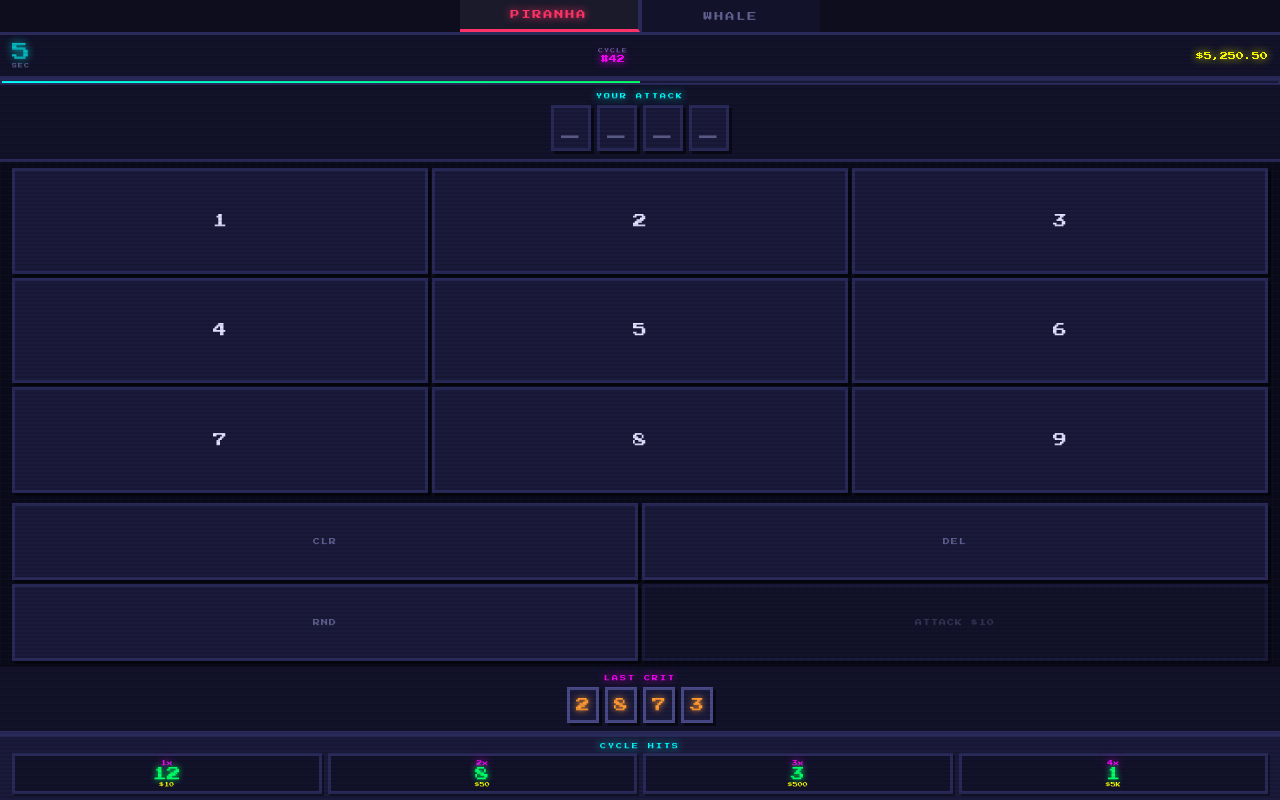
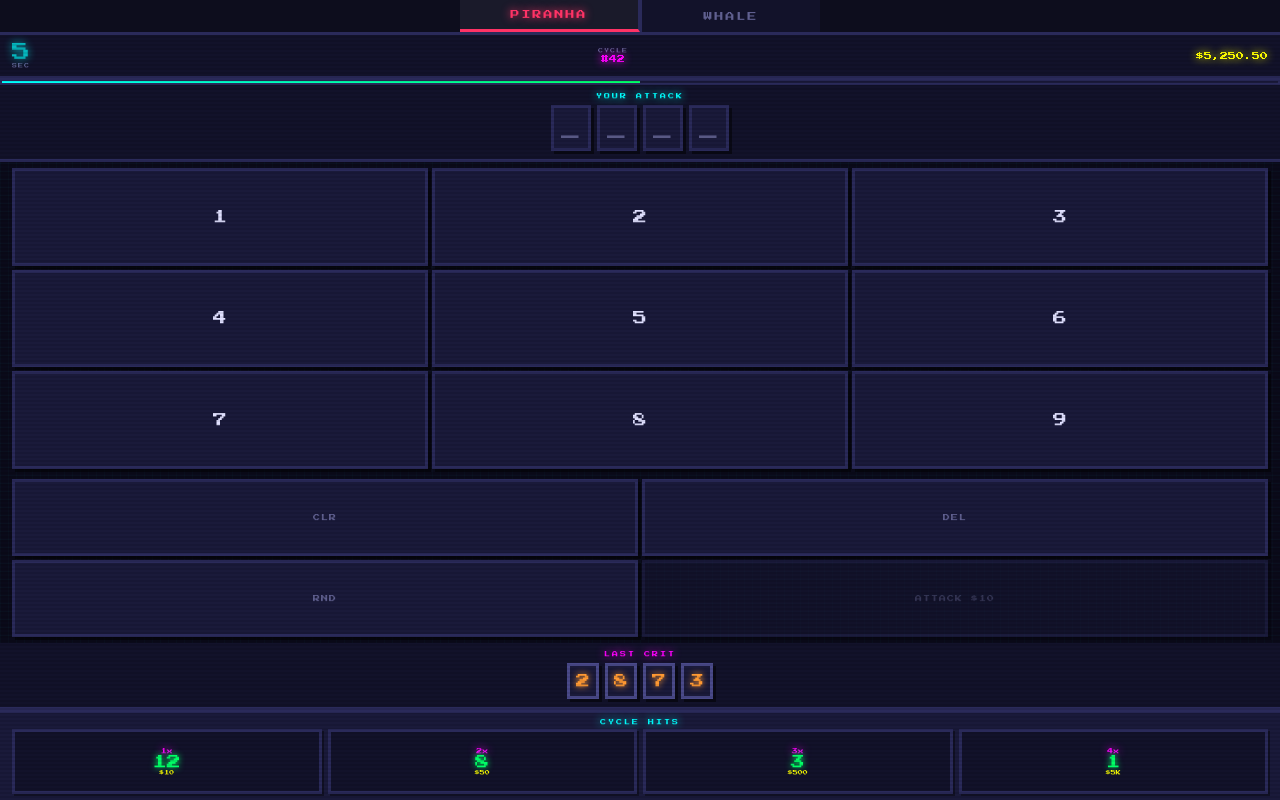
Before and after one commit to l10labs/whalevspiranha, a React (Vite) app: page / in a window 1280 px wide. Built offline with nearby package versions, Linux system fonts and the light colour scheme.

Commit message:
fix: combo stat sizing

```diff
--- a/src/components/GameUI.css
+++ b/src/components/GameUI.css
@@ -389,7 +389,7 @@
 
 .stat-card {
   border: 3px solid var(--border);
-  padding: 4px 2px;
+  padding: 16px 2px;
   text-align: center;
   display: flex;
   flex-direction: column;
```
